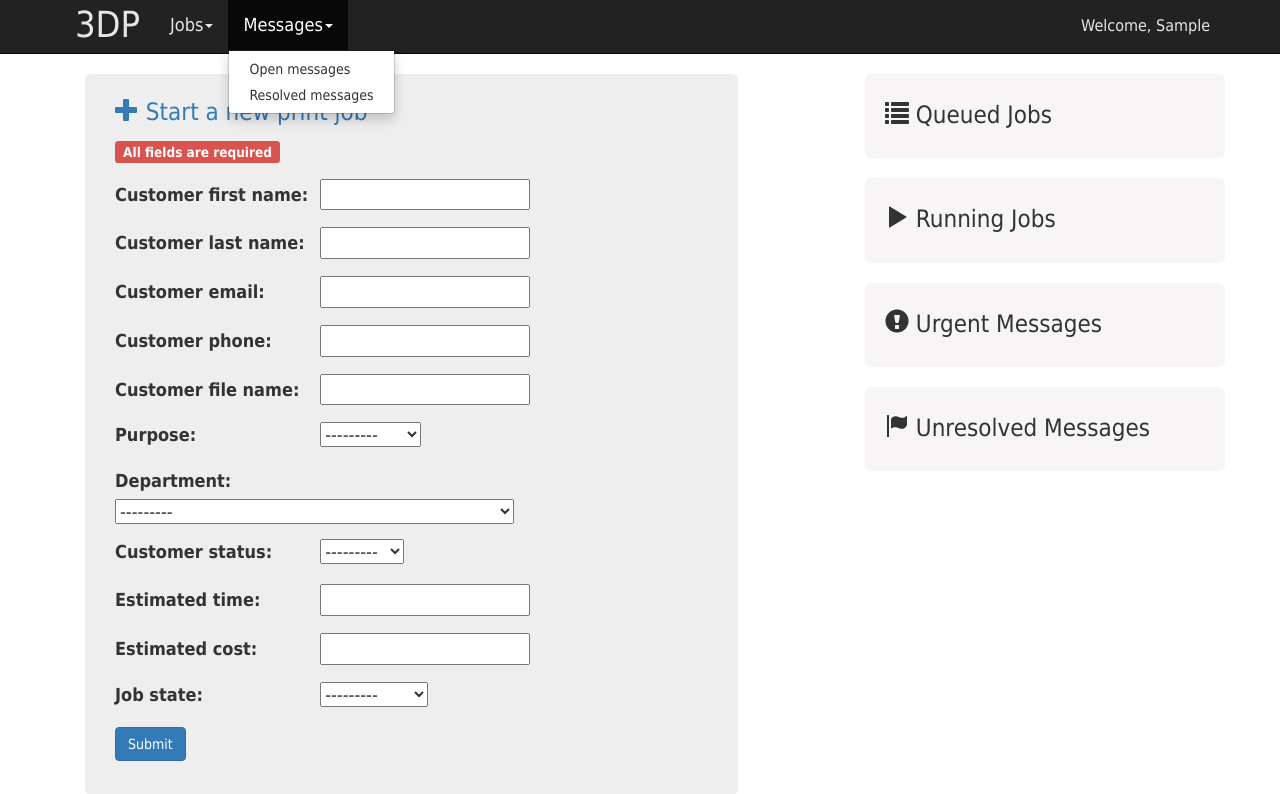
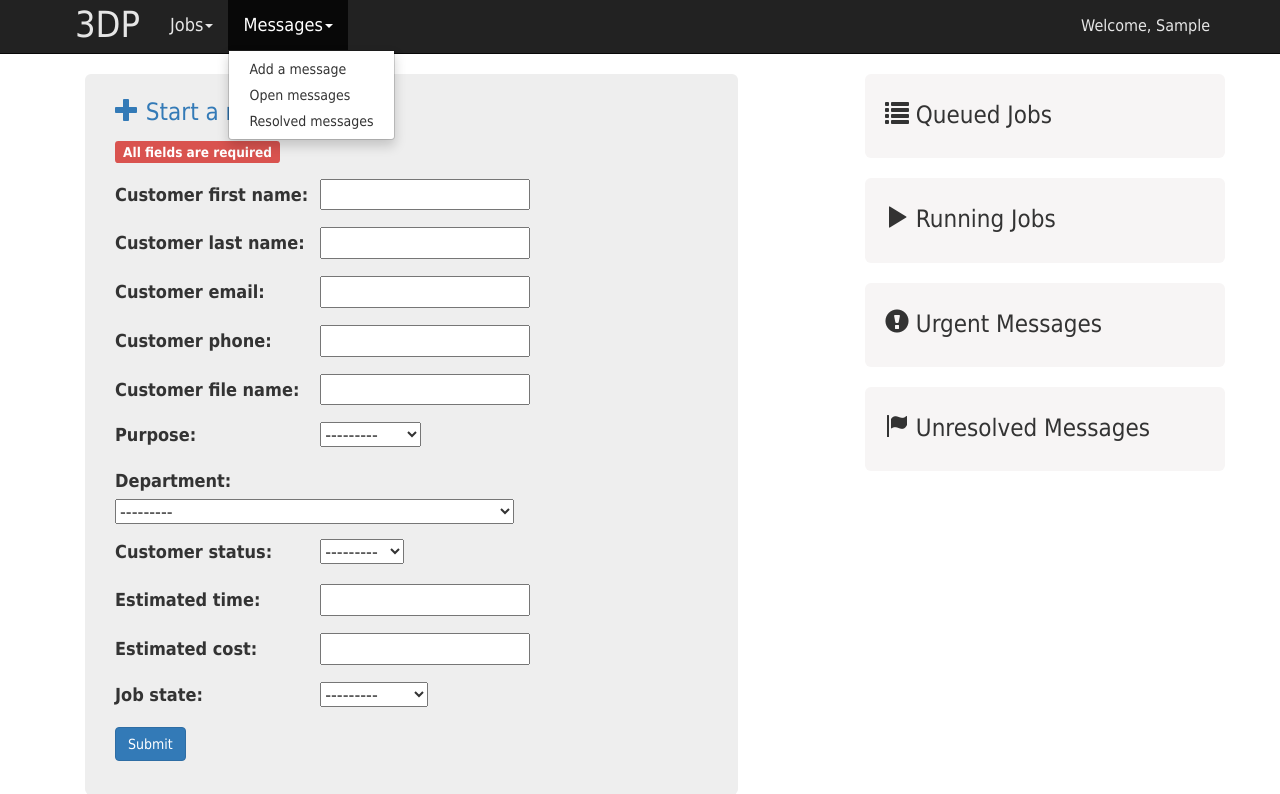
Before and after one commit to nicmatts/3DP, a Django app: page / in a window 1280 px wide, after a click on "Messages". Shown: the top 794 px of the page. Run offline with Django 3.2, Linux system fonts and the light colour scheme; the visitor is signed in with stand-in values (Sample User, id 1); data that the repository does not hold is empty; some libraries are stand-ins or nearby versions.

Commit message:
Update menu with add job and message

```diff
--- a/threedp/templates/base.html
+++ b/threedp/templates/base.html
@@ -30,6 +30,7 @@
 		</li>
 		<li class="dropdown"><a href="" class="dropdown-toggle" data-toggle="dropdown">Messages<b class="caret"></b></a>
 			<ul class="dropdown-menu">
+				<li><a href="{% url 'add_note' %}">Add a message</a></li>
 				<li><a href="{% url 'all_notes' %}">Open messages</a></li>
 				<li><a href="{% url 'resolved_notes' %}">Resolved messages</a></li>
 			</ul>
--- a/threedp/templates/index.html
+++ b/threedp/templates/index.html
@@ -51,7 +51,10 @@
 
 	<div class="col-md-4 col-md-offset-1 hidden-print">
 		<div class="front-right-sidebar">
-			<h3><span class="glyphicon glyphicon-list"></span> Queued Jobs</h3>
+			<div class="box-header">
+				<h3><span class="glyphicon glyphicon-list"></span> Queued Jobs</h3>
+			</div>
+			<div class="box">
 				{% for job in queued_invoices %}
 					{% if job.filename %}
 						<a href="{% url 'job_detail' job.id %}">Job #{{ job.id }}: {{ job.filename }}</a><br>
@@ -59,6 +62,7 @@
 						<a href="{% url 'job_detail' job.id %}">Job #{{ job.id }}: {{ job.customer_filename }}</a><br>
 					{% endif %}
 				{% endfor %}
+			</div>
 		</div>
 
 		<div class="front-right-sidebar">
```
